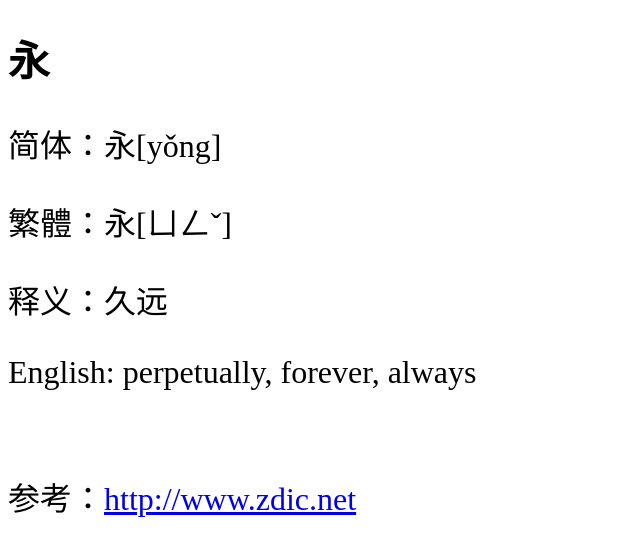
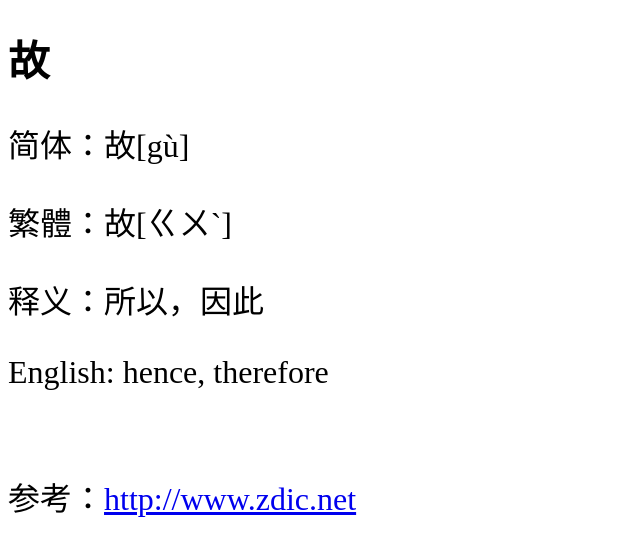
Before and after one commit to shengzhe/livecalligraphy, a Jekyll site: the page built from _posts/2012-08-31-LanTing-282.html, in a window 1280 px wide. Shown: the top 556 px of the page, without its empty margins (0-640 px from the left). Built offline with Jekyll 4.4.1, drawn with Linux system fonts in a browser that asks for light colours; Markdown is read by kramdown in place of the engine named in the settings.

Commit message:
Update 2012-08-31-LanTing-282.html

```diff
--- a/_posts/2012-08-31-LanTing-282.html
+++ b/_posts/2012-08-31-LanTing-282.html
@@ -1,11 +1,11 @@
 ---
 layout: default
-title: 兰亭集序第1个字 (1st character of Lan Ting)
+title: 兰亭集序第282个字 (282th character of Lan Ting)
 ---
-<h1>永</h1>
-<p>简体：永[yǒng]</p>
-<p>繁體：永[ㄩㄥˇ]</p>
-<p>释义：久远</p>
-<p>English: perpetually, forever, always</p>
+<h1>故</h1>
+<p>简体：故[gù]</p>
+<p>繁體：故[ㄍㄨˋ]</p>
+<p>释义：所以，因此</p>
+<p>English: hence, therefore</p>
 <br/>
-<p>参考：<a href="http://www.zdic.net/zd/zi/ZdicE6ZdicB0ZdicB8.htm">http://www.zdic.net</a></p>
+<p>参考：<a href="http://www.zdic.net/z/1a/js/6545.htm">http://www.zdic.net</a></p>
```
